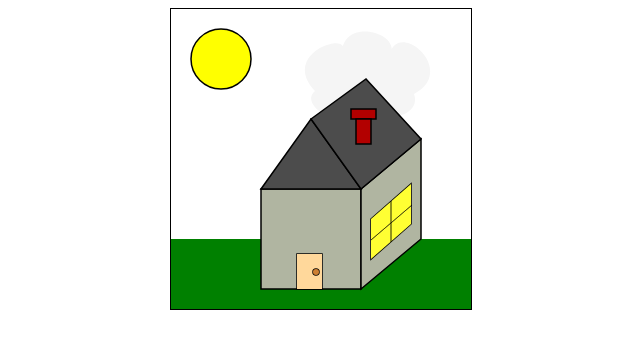
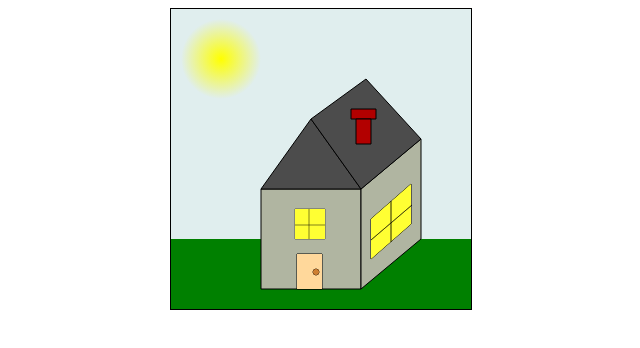
Before and after one commit to JasonK58/COMP1536-Assignment4, a plain HTML site: page index.html in a window 1280 px wide. Shown: the whole page, without its empty margins (319-959 px from the left). Drawn offline with Linux system fonts and the light colour scheme.

Commit message:
Aesthetic changes
Got rid of cloud, colored sky, fixed sun and added a new window.

```diff
--- a/index.html
+++ b/index.html
@@ -11,9 +11,9 @@
 	<canvas id="myCanvas" width="300" height="300"></canvas>
 	<script type="text/javascript" src="scripts/house.js"></script>
 	<script>
+		drawSky();
 		drawSun();
 		drawGround();
-		drawCloud();
 		drawHouse();
 	</script>
 </body>
--- a/scripts/house.js
+++ b/scripts/house.js
@@ -4,22 +4,23 @@ var ctx = canvas.getContext("2d");
 var width = myCanvas.width;
 var height = myCanvas.height;
 
-//To move the sun, change the centerX and CenterY values.
-//To change the size of the sun, change the radius.
-function drawSun() {
-	var centerX = 50;
-	var centerY = 50;
-	var radius = 30;
-	var startAngle = 0;
-	var endAngle = 2 * Math.PI;
+function drawSky() {
+ ctx.beginPath();
+ ctx.rect(0, 0, 300, 250);
+ ctx.fillStyle="#E0EEEE";
+ ctx.fill();
+ ctx.closePath();
+ }
+
+function drawSun(){
+	var grade = ctx.createRadialGradient(50,50,40,50,50,0);
+	grade.addColorStop(0,"#E0EEEE");
+	grade.addColorStop(1,"yellow");
+	ctx.fillStyle= grade;
 	ctx.beginPath();
-	ctx.arc(centerX, centerY, radius, startAngle, endAngle);
-	ctx.fillStyle="yellow";
+	ctx.arc(50, 50, 40, 0, 2 * Math.PI);
+	ctx.closePath();
 	ctx.fill();
-	ctx.fillStyle="black";
-	ctx.lineWidth=1.5;
-	ctx.stroke();
-	ctx.closePath();
 }
 
 function drawGround() {
@@ -28,19 +29,6 @@ function drawGround() {
     ctx.fillStyle = "green";
     ctx.fill();
 	ctx.closePath();
-}
-
-function drawCloud() {
-  ctx.beginPath();
-  ctx.moveTo(219, 44);
-  ctx.bezierCurveTo(229, 11, 287, 62, 243, 85);
-  ctx.bezierCurveTo(252, 110, 201, 118, 196, 90);
-  ctx.bezierCurveTo(181, 131, 125, 97, 144, 82);
-  ctx.bezierCurveTo(108, 43, 182, 21, 171, 43);
-  ctx.bezierCurveTo(173, 9, 228, 23, 220, 45);
-  ctx.fillStyle = "#F5F5F5";
-  ctx.fill();
-  ctx.closePath();
 }
 
 function drawHouse() {
@@ -136,4 +124,26 @@ function drawHouse() {
 	ctx.closePath();
 	ctx.lineWidth=0.5;
 	ctx.stroke();
+
+	//Front window
+	ctx.beginPath();
+	ctx.rect(124, 200, 30, 30);
+	ctx.closePath();
+	ctx.lineWidth=0.5;
+	ctx.stroke();
+	ctx.fillStyle="#FFFF33";
+	ctx.fill();
+	ctx.beginPath();
+	ctx.moveTo(138, 200);
+	ctx.lineTo(138, 230);
+	ctx.lineWidth = 0.5;
+	ctx.stroke();
+	ctx.closePath();
+	ctx.beginPath();
+	ctx.moveTo(124, 216);
+	ctx.lineTo(154, 216);
+	ctx.lineWidth = 0.5;
+	ctx.stroke();
+	ctx.closePath();
+
 }
```
